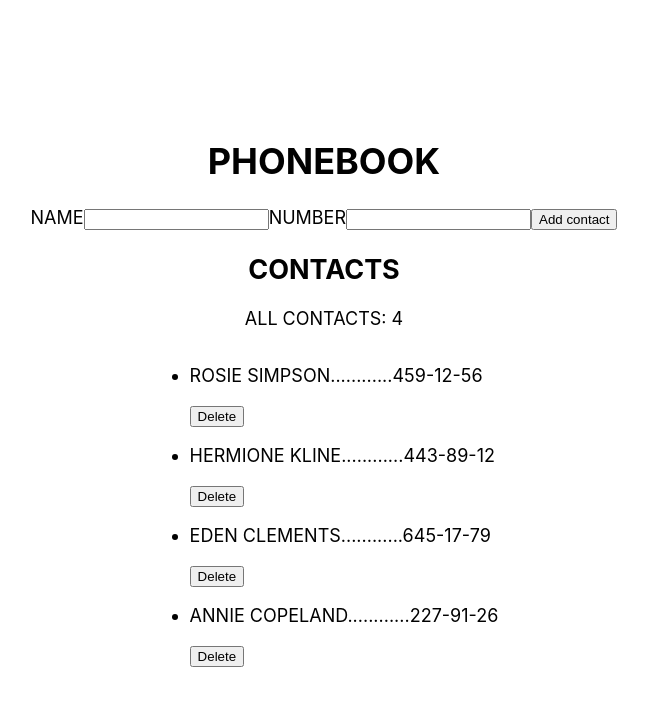
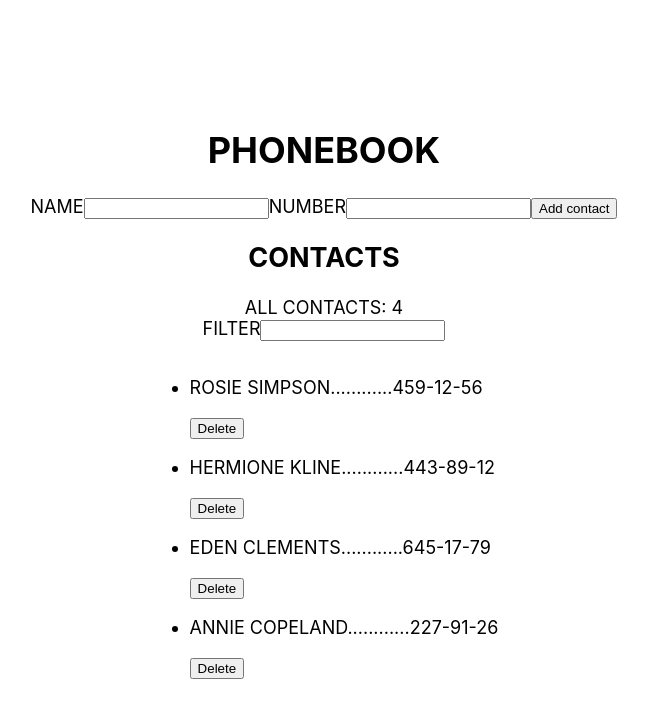
Before and after one commit to marrakeshn/goit-react-hw-02-phonebook, a React (Create React App) app: page / in a window 1280 px wide. Shown: the top 718 px of the page, without its empty margins (316-964 px from the left). Built offline with nearby package versions, Linux system fonts and the light colour scheme.

Commit message:
add filter

```diff
--- a/src/components/App.jsx
+++ b/src/components/App.jsx
@@ -1,9 +1,9 @@
 import { Component } from 'react';
 import shortid from 'shortid';
-
+import ContactForm from './ContactForm';
 // import { nanoid } from 'nanoid';
 import ContactList from './ContactList/ContactList';
-import ContactForm from './ContactForm';
+import Filter from './Filter';
 
 // import style from './App.module.css';
 
@@ -15,6 +15,7 @@
       { id: 'id-3', name: 'Eden Clements', number: '645-17-79' },
       { id: 'id-4', name: 'Annie Copeland', number: '227-91-26' },
     ],
+    filter: '',
   //   contacts: [],
   //   name: '',
   // };
@@ -51,6 +52,19 @@
     }));
   };
 
+  changeFilter = e => {
+    this.setState({ filter: e.currentTarget.value });
+  };
+
+  getVisibleContacts = () => {
+    const { filter, contacts } = this.state;
+    const normalizedFilter = filter.toLowerCase();
+
+    return contacts.filter(contact =>
+      contact.name.toLowerCase().includes(normalizedFilter)
+    );
+  };
+
   deleteContact = todoId => {
     this.setState(prevState => ({
       contacts: prevState.contacts.filter(contact => contact.id !== todoId),
@@ -58,7 +72,9 @@
   };
 
   render() {
-    const { contacts } = this.state;
+    // const { contacts } = this.state;
+    const { contacts, filter } = this.state;
+    const visibleContacts = this.getVisibleContacts();
 
     return (
       <div
@@ -78,7 +94,12 @@
         <ContactForm onSubmit={this.addTodo} />
         <h2>Contacts</h2>
         <div>All contacts: {contacts.length}</div>
-        <ContactList contacts={contacts} onDeleteContact={this.deleteContact} />
+        {/* <ContactList contacts={contacts} onDeleteContact={this.deleteContact} /> */}
+        <Filter value={filter} onChange={this.changeFilter} />
+        <ContactList
+          contacts={visibleContacts}
+          onDeleteContact={this.deleteContact}
+        />
       </div>
     );
   }
--- /dev/null
+++ b/src/components/Filter/Filter.jsx
@@ -0,0 +1,13 @@
+import React from 'react';
+// import style from './Filter.module.css';
+
+const Filter = ({ value, onChange }) => (
+  <div>
+    <label>
+      Filter
+      <input type="name" value={value} onChange={onChange} />
+    </label>
+  </div>
+);
+
+export default Filter;
--- /dev/null
+++ b/src/components/Filter/index.js
@@ -0,0 +1 @@
+export { default } from './Filter';
```
Also changed, not shown: src/components/Filter/filter.module.css (added).
